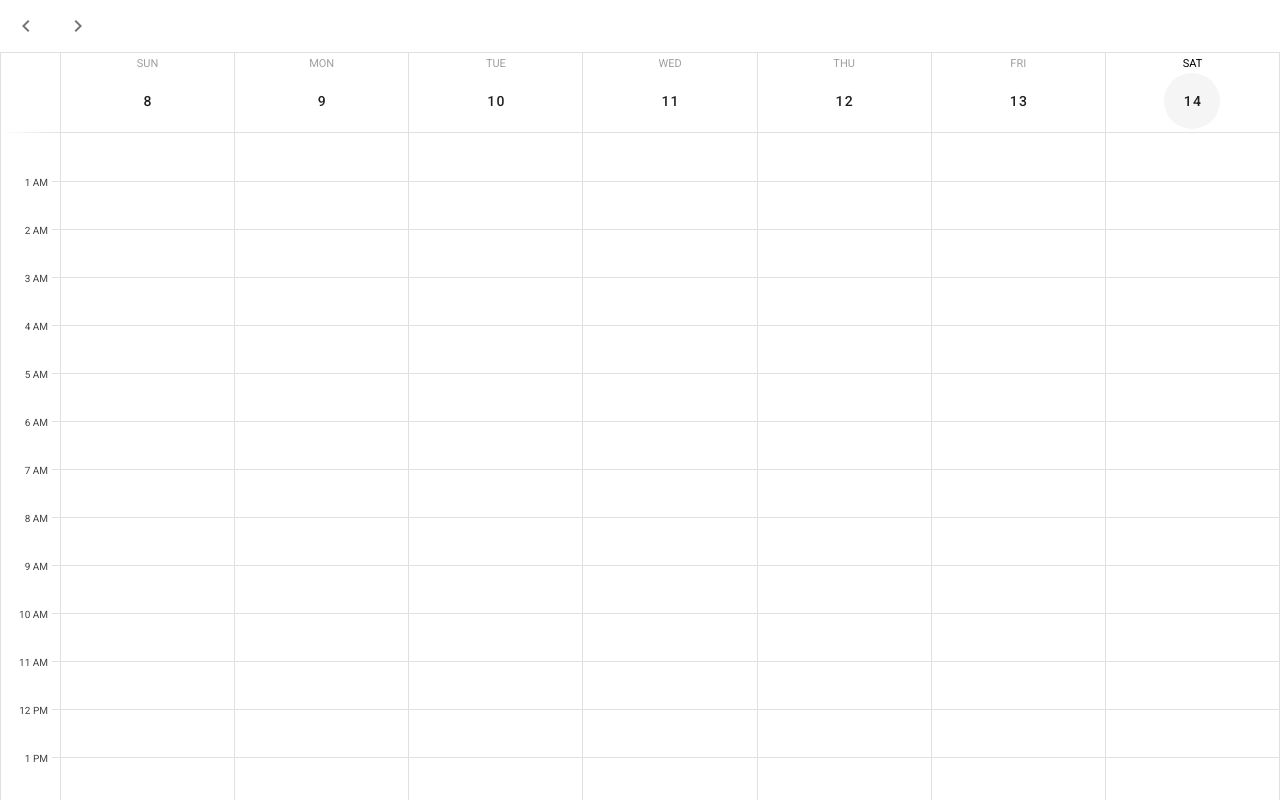
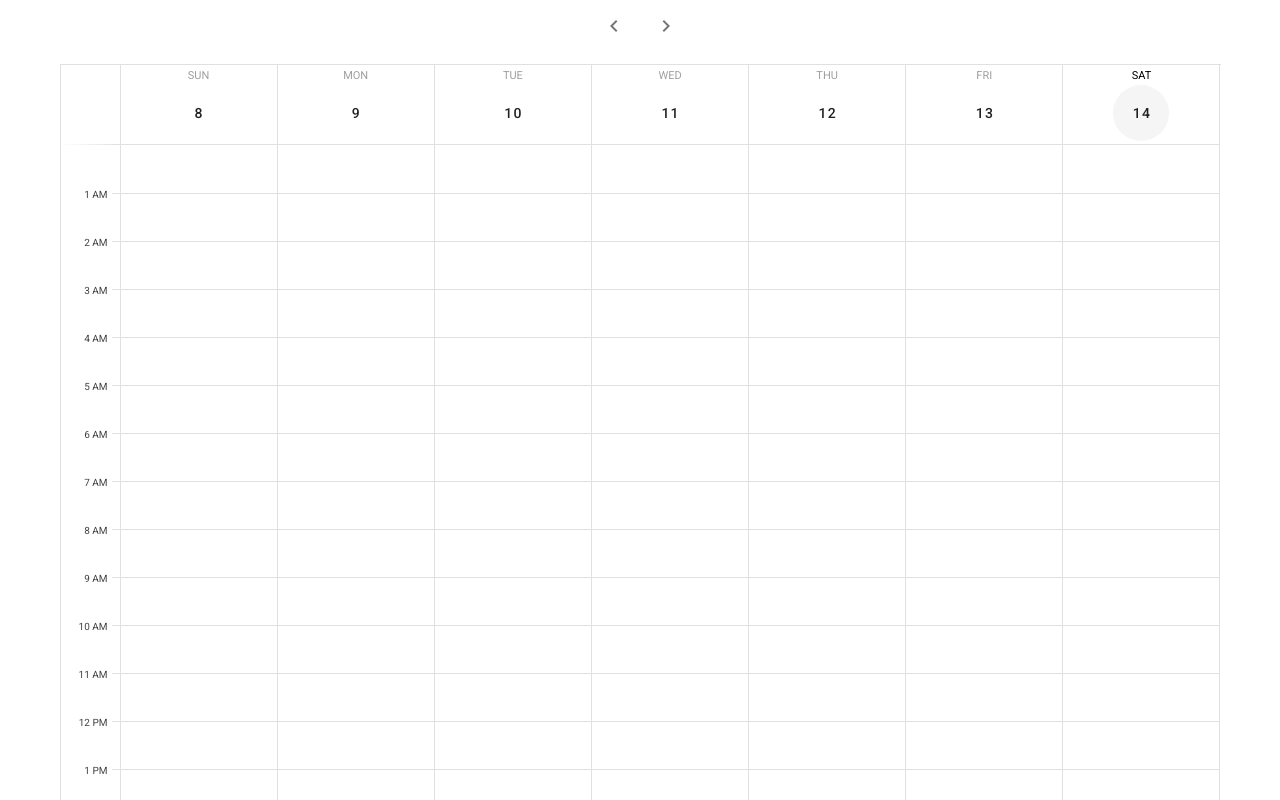
Before and after one commit to slkrx/calendar, a Vue app: page / in a window 1280 px wide. Shown: the top 800 px of the page. Built offline with nearby package versions, Linux system fonts and the light colour scheme.

Commit message:
move calendar navigation to separate component

```diff
--- a/src/components/Calendar.vue
+++ b/src/components/Calendar.vue
@@ -1,22 +1,11 @@
 <template>
+  <v-container>
+    <CalendarNavigator
+      @timeTravelPrev="$refs.calendar.prev()"
+      @timeTravelNext="$refs.calendar.next()"
+    />
     <v-row>
       <v-col>
-      <v-sheet>
-        <v-btn
-          icon
-          class="ma-2"
-          @click="$refs.calendar.prev()"
-        >
-          <v-icon>mdi-chevron-left</v-icon>
-        </v-btn>
-        <v-btn
-          icon
-          class="ma-2"
-          @click="$refs.calendar.next()"
-        >
-          <v-icon>mdi-chevron-right</v-icon>
-        </v-btn>
-      </v-sheet>
         <v-sheet>
           <v-calendar
             ref="calendar"
@@ -28,14 +17,18 @@
         </v-sheet>
       </v-col>
     </v-row>
+  </v-container>
 </template>
 
 <script>
+import CalendarNavigator from './CalendarNavigator'
+
 let start = new Date()
 let end = new Date(start)
 end.setHours(start.getHours() + 3)
 
 export default {
+  components: { CalendarNavigator },
   data: function() {
     return {
       value: '',
--- /dev/null
+++ b/src/components/CalendarNavigator.vue
@@ -0,0 +1,18 @@
+<template>
+    <v-row justify="center">
+      <v-btn
+        icon
+        class="ma-2"
+        @click="$emit('timeTravelPrev')"
+      >
+        <v-icon>mdi-chevron-left</v-icon>
+      </v-btn>
+      <v-btn
+        icon
+        class="ma-2"
+        @click="$emit('timeTravelNext')"
+      >
+        <v-icon>mdi-chevron-right</v-icon>
+      </v-btn>
+    </v-row>
+</template>
```
Lines whose indentation alone changed are shown as unchanged.
